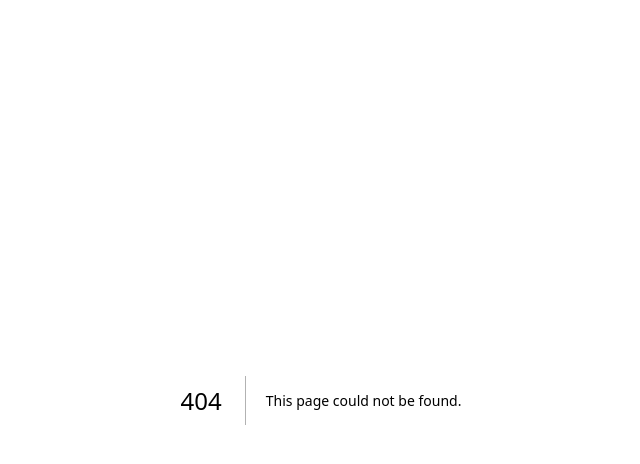
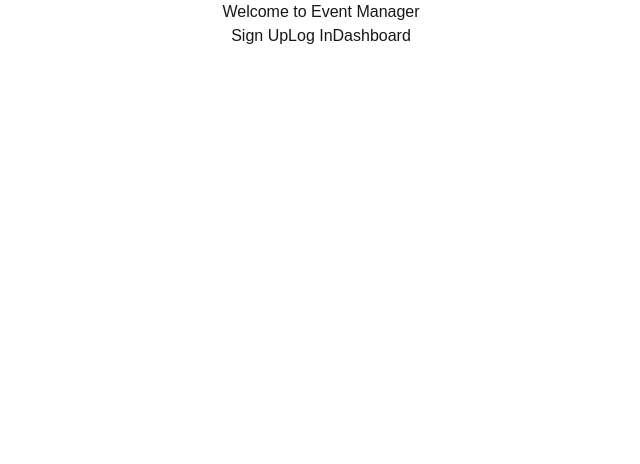
Before and after one commit to tabetant/event_manager, a Next.js app: page / in a window 1280 px wide. Before the commit this address had no page. Shown: the top 464 px of the page, without its empty margins (319-959 px from the left). Built offline with nearby package versions, Linux system fonts and the light colour scheme.

Commit message:
edited main page

```diff
--- a/src/app/dashboard/page.tsx
+++ b/src/app/dashboard/page.tsx
@@ -1,6 +1,6 @@
 import EventsTable from '../ui/EventsTable'
 
-export default async function Page() {
+export default async function Dashboard() {
   return (
     <div>
       <h1 className='text-2xl font-bold'>Event Manager</h1>
--- /dev/null
+++ b/src/app/page.tsx
@@ -0,0 +1,13 @@
+'use client'
+import { useRouter } from 'next/navigation'
+export default function App() {
+    const router = useRouter();
+    return (
+        <>
+            <h1>Welcome to Event Manager</h1>
+            <button onClick={() => router.push('/signup')}>Sign Up</button>
+            <button onClick={() => router.push('/login')}>Log In</button>
+            <button onClick={() => router.push('/dashboard')}>Dashboard</button>
+        </>
+    )
+}
--- a/src/app/ui/SignupForm.tsx
+++ b/src/app/ui/SignupForm.tsx
@@ -48,8 +48,11 @@ export default function SignupForm() {
     return (
         <form onSubmit={handleSubmit(onSubmit)}>
             <input {...register('name')} type='text' />
+            <p>{errors.name?.message}</p>
             <input {...register('email')} type='email' />
+            <p>{errors.email?.message}</p>
             <input {...register('password')} type='password' />
+            <p>{errors.password?.message}</p>
             <button type='submit'>Sign Up</button>
             <Link href='/login'>Already a member? Log in !</Link>
         </form>
```
